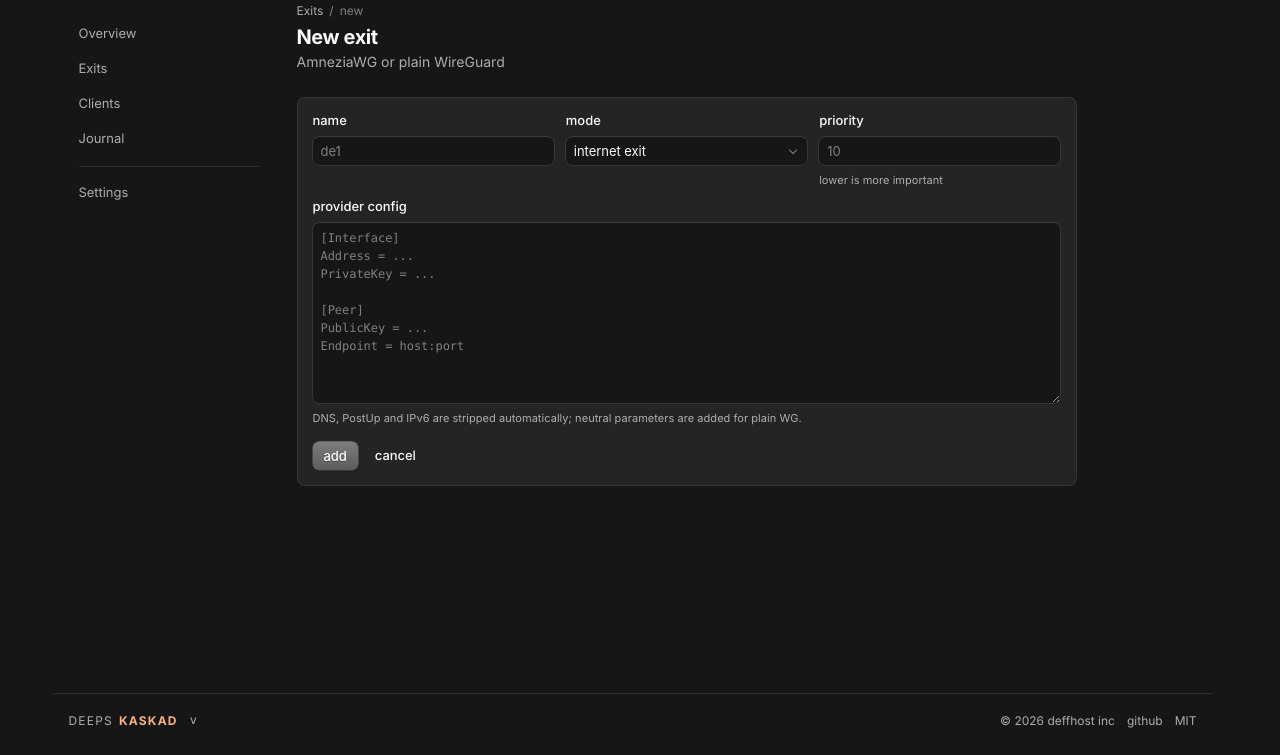
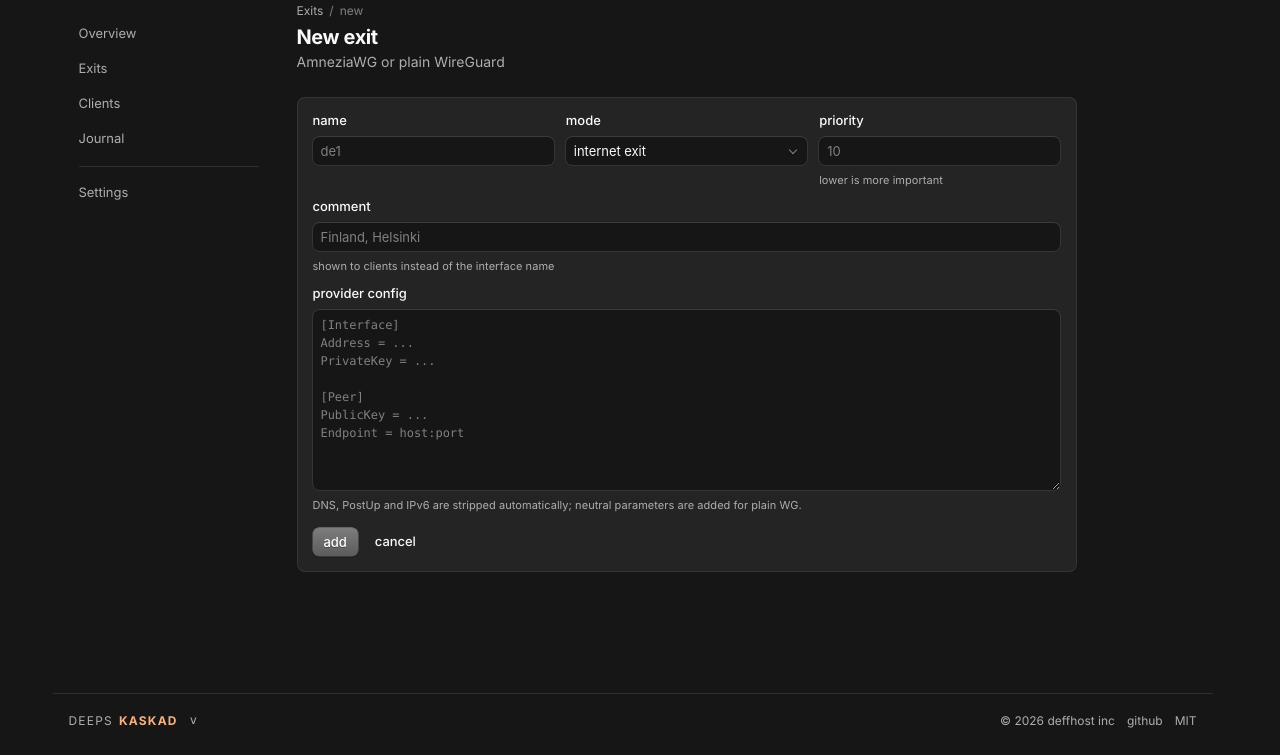
Before and after one commit to lange232/deeps-kaskad, a FastAPI app: template panel/templates/exit_new.html in a window 1280 px wide. Shown: the part 45-800 px from the top of the page. Run offline with FastAPI, Linux system fonts and the light colour scheme; the template is opened without the code that fills it, so the values that code supplies are empty; parts of the project's set-up code (start-up, migrations or seed data) failed here and were passed over.

Commit message:
Show exit comments to clients instead of interface names
Exits get a public comment, editable in the exit card and set when the exit
is created. The client page lists comments and shows the comment in the
'in use' line, so awgN never appears on the client side.

```diff
--- a/panel/app.py
+++ b/panel/app.py
@@ -119,7 +119,8 @@ def init_db() -> None:
                 created_at TEXT NOT NULL,
                 mode TEXT NOT NULL DEFAULT 'internet',
                 routes TEXT NOT NULL DEFAULT '',
-                dns TEXT NOT NULL DEFAULT ''
+                dns TEXT NOT NULL DEFAULT '',
+                comment TEXT NOT NULL DEFAULT ''
             );
             CREATE TABLE IF NOT EXISTS audit (
                 id INTEGER PRIMARY KEY,
@@ -149,6 +150,7 @@ def migrate(conn: sqlite3.Connection) -> None:
         ("mode", "ALTER TABLE exits ADD COLUMN mode TEXT NOT NULL DEFAULT 'internet'"),
         ("routes", "ALTER TABLE exits ADD COLUMN routes TEXT NOT NULL DEFAULT ''"),
         ("dns", "ALTER TABLE exits ADD COLUMN dns TEXT NOT NULL DEFAULT ''"),
+        ("comment", "ALTER TABLE exits ADD COLUMN comment TEXT NOT NULL DEFAULT ''"),
     ):
         if name not in cols:
             conn.execute(ddl)
@@ -620,6 +622,7 @@ def exit_view(e, status: dict, active, manual: str = "") -> dict:
         "mode": e["mode"],
         "routes": e["routes"],
         "dns": e["dns"],
+        "comment": e["comment"],
         "endpoint": awgconf.endpoint(e["conf"]),
         "alive": st.get("alive"),
         "last_ok": st.get("last_ok", 0),
@@ -846,6 +849,7 @@ def create_exit(
     mode: str = Form("internet"),
     routes: str = Form(""),
     dns: str = Form(""),
+    comment: str = Form(""),
     conf: str = Form(...),
     csrf_token: str = Form(...),
 ):
@@ -853,12 +857,15 @@ def create_exit(
     if not hmac.compare_digest(csrf_token, csrf(token)):
         raise HTTPException(status_code=400, detail="csrf")
     name = name.strip()
+    comment = comment.strip()
 
     def fail(msg: str):
         return RedirectResponse("/exits/new?err=" + quote(msg), status_code=303)
 
     if not NAME_RE.match(name):
         return fail("name: latin letters, digits, dot, dash; up to 32 characters")
+    if len(comment) > 120:
+        return fail("comment: up to 120 characters")
     errors = awgconf.validate(conf)
     if errors:
         return fail("; ".join(errors))
@@ -912,10 +919,10 @@ def create_exit(
             return fail("an exit with this name already exists")
         iface = free_iface(conn)
         conn.execute(
-            "INSERT INTO exits (name, iface, priority, enabled, conf, created_at, mode, routes, dns) "
-            "VALUES (?, ?, ?, 1, ?, ?, ?, ?, ?)",
+            "INSERT INTO exits (name, iface, priority, enabled, conf, created_at, mode, routes, dns, comment) "
+            "VALUES (?, ?, ?, 1, ?, ?, ?, ?, ?, ?)",
             (name, iface, prio, conf, datetime.now(timezone.utc).isoformat(timespec="seconds"),
-             mode, ", ".join(nets), dns.strip()),
+             mode, ", ".join(nets), dns.strip(), comment),
         )
         row = conn.execute("SELECT * FROM exits WHERE name = ?", (name,)).fetchone()
 
@@ -927,6 +934,27 @@ def create_exit(
             conn.execute("UPDATE exits SET enabled = 0 WHERE id = ?", (row["id"],))
         return fail(f"{name}: {error}. Exit disabled, check the config")
     return RedirectResponse(f"/exits/{row['id']}?ok=exit+added", status_code=303)
+
+
+@app.post("/exits/{eid}/comment")
+def update_exit_comment(
+    request: Request, eid: int, comment: str = Form(""), csrf_token: str = Form(...)
+):
+    token = require_admin(request)
+    if not hmac.compare_digest(csrf_token, csrf(token)):
+        raise HTTPException(status_code=400, detail="csrf")
+    comment = comment.strip()
+    if len(comment) > 120:
+        return RedirectResponse(
+            f"/exits/{eid}?err=" + quote("comment: up to 120 characters"), status_code=303
+        )
+    with db() as conn:
+        row = conn.execute("SELECT * FROM exits WHERE id = ?", (eid,)).fetchone()
+        if not row:
+            raise HTTPException(status_code=404)
+        conn.execute("UPDATE exits SET comment = ? WHERE id = ?", (comment, eid))
+    audit("exit_comment", f"{row['name']}: {comment}")
+    return RedirectResponse(f"/exits/{eid}?ok=comment+saved", status_code=303)
 
 
 @app.post("/exits/{eid}/toggle")
--- a/panel/templates/exit_new.html
+++ b/panel/templates/exit_new.html
@@ -32,6 +32,12 @@
         <input class="oc-input" type="text" name="priority" value="{{ form.priority }}"
                placeholder="10" inputmode="numeric">
         <span class="oc-hint">lower is more important</span>
+      </label>
+      <label class="oc-field full">
+        <span class="oc-field__label">comment</span>
+        <input class="oc-input" type="text" name="comment" maxlength="120"
+               value="{{ form.comment or '' }}" placeholder="Finland, Helsinki">
+        <span class="oc-hint">shown to clients instead of the interface name</span>
       </label>
       <label class="oc-field" id="exit-routes-row">
         <span class="oc-field__label">subnets</span>
--- a/panel/templates/exits.html
+++ b/panel/templates/exits.html
@@ -29,7 +29,7 @@
     <tbody>
     {% for e in exits %}
       <tr>
-        <td><span class="name-cell">{{ e.name }}{% if e.active %}<span class="oc-badge oc-badge--accent">active</span>{% endif %}
+        <td><span class="name-cell">{{ e.name }}{% if e.comment %}<span class="oc-muted" style="margin-left:8px">{{ e.comment }}</span>{% endif %}{% if e.active %}<span class="oc-badge oc-badge--accent">active</span>{% endif %}
                 {% if e.pinned %}<span class="oc-badge oc-badge--warning">pinned</span>{% endif %}</span></td>
         <td>
           {% if e.mode == 'routes' %}
```
Also changed, not shown: panel/templates/exit_detail.html (+13 -0 lines), panel/templates/me.html (+3 -5 lines), CHANGELOG.md, 1 other file.
